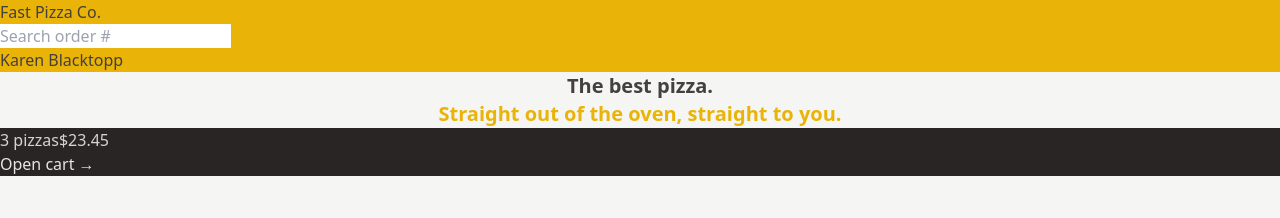
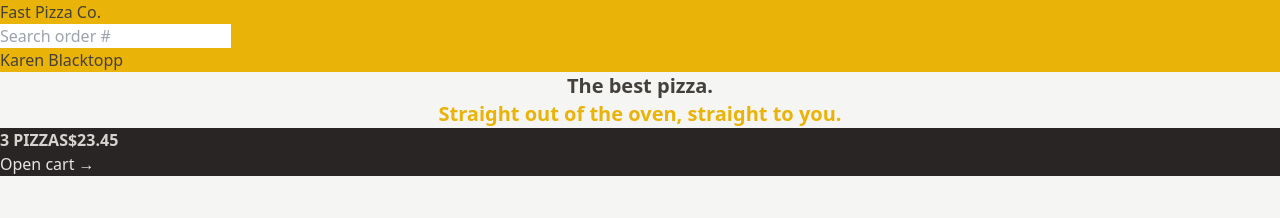
Before and after one commit to kazblacktopp/fast-react-pizza, a React (Vite) app: page / in a window 1280 px wide. Shown: the top 218 px of the page. Built offline with nearby package versions, Linux system fonts and the light colour scheme.

Commit message:
Add semibold and uppercase to p element

```diff
--- a/src/features/cart/CartOverview.jsx
+++ b/src/features/cart/CartOverview.jsx
@@ -3,7 +3,7 @@
 export default function CartOverview() {
 	return (
 		<div className="bg-stone-800 text-stone-200">
-			<p className="text-stone-300">
+			<p className="font-semibold uppercase text-stone-300">
 				<span>3 pizzas</span>
 				<span>$23.45</span>
 			</p>
```
